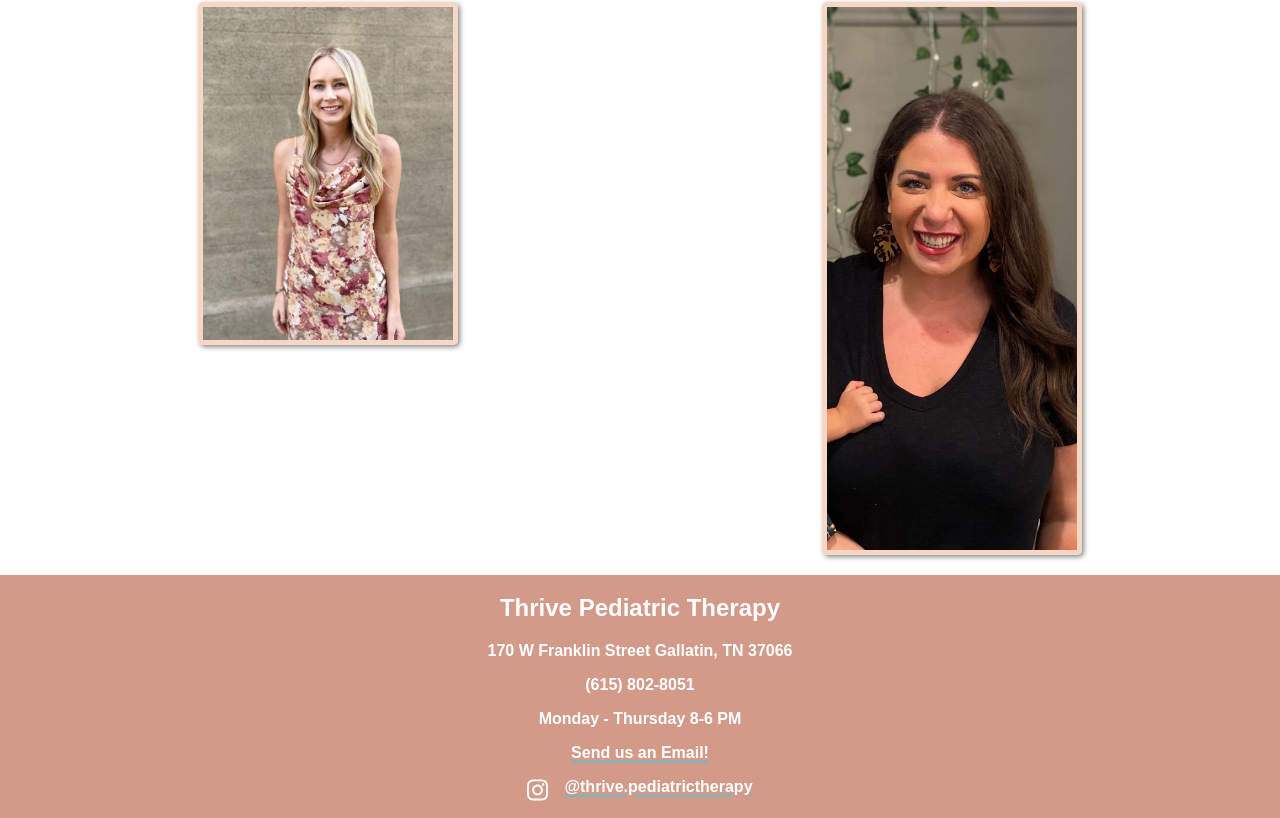
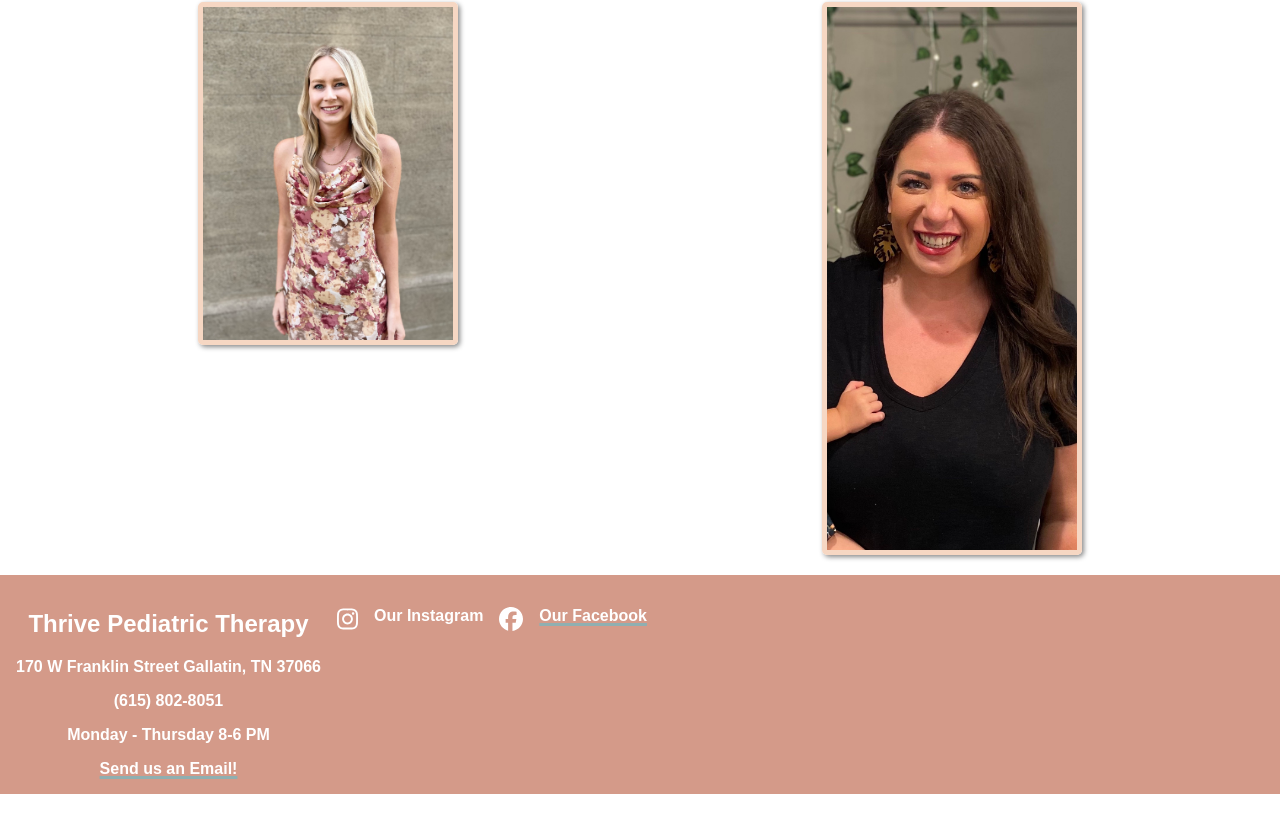
Before and after one commit to brunojoey/thrive-therapy, a React (Create React App) app: page / in a window 1280 px wide. Shown: the part 2044-2862 px from the top of the page. After the commit the page ends 2838 px from the top, so only its background shows below. Built offline with nearby package versions, Linux system fonts and the light colour scheme.

Commit message:
Added some borders to the icons within the Contact Page and added a Facebook link

```diff
--- a/src/components/Footer.js
+++ b/src/components/Footer.js
@@ -1,12 +1,12 @@
 import { FontAwesomeIcon } from "@fortawesome/react-fontawesome";
-import { faInstagram } from "@fortawesome/free-brands-svg-icons";
+import { faInstagram, faFacebook } from "@fortawesome/free-brands-svg-icons";
 import "./index.scss";
 
 const Footer = () => {
   return (
     <footer className="footer">
       <section className="footer-info">
-        <h2>Thrive Pediatric Therapy</h2>
+        <h1>Thrive Pediatric Therapy</h1>
         <p>170 W Franklin Street Gallatin, TN 37066 </p>
         <p>(615) 802-8051</p>
         <p>Monday - Thursday 8-6 PM</p>
@@ -14,7 +14,9 @@ const Footer = () => {
       </section>
       <section className="social-links">
         <FontAwesomeIcon icon={faInstagram} className="instagram" />
-        <a href="https://instagram.com/thrive.pediatrictherapy/" className="instagram-link">@thrive.pediatrictherapy</a>
+        <a href="https://instagram.com/thrive.pediatrictherapy/" className="instagram-link">Our Instagram</a>
+        <FontAwesomeIcon icon={faFacebook} className="facebook" />
+        <a href="https://www.facebook.com/thrivepediatrictherapytn" className="facebook-link">Our Facebook</a>
       </section>
     </footer>
   )
--- a/src/components/index.scss
+++ b/src/components/index.scss
@@ -125,7 +125,8 @@
   font-weight: bold;
   text-align: center;
   display: flex;
-  flex-direction: column;
+  flex-direction: row;
+  padding: 1rem;
 
   @include respond(phone) {
     width: 100%;
@@ -142,6 +143,23 @@
   .instagram {
     margin-right: 1rem;
     font-size: 1.5rem;
+
+    &-link {
+      margin-right: 1rem;
+      font-size: 1rem;
+      color: $color-white;
+      text-decoration: none;
+      transition: 0.3s ease;
+
+      &:hover {
+      text-decoration: underline $color-lightTeal 3px;
+      }
+    }
+  }
+
+  .facebook {
+    margin-right: 1rem;
+    font-size: 1.5rem;
     transition: 0.3s ease;
 
     &:hover {
@@ -149,7 +167,7 @@
       font-size: 2.5rem;
     }
   }
-  .instagram-link {
+  .facebook-link {
     font-size: 1rem;
     color: $color-white;
     text-decoration: underline $color-lightTeal 3px;
--- a/src/pages/index.scss
+++ b/src/pages/index.scss
@@ -344,6 +344,9 @@
     color: $color-lightTeal;
     font-size: 1.5rem;
     text-align: center;
+    border: 3px solid $color-lightTeal;
+    padding: 1rem;
+    border-radius: 50%;
   }
 
   &-square {
@@ -371,16 +374,17 @@
   }
 
   &-button {
+    color: $color-white;
+    background-color: $color-lightTeal;
     width: 20%;
     padding: 0.25rem;
     font-weight: bold;
-    background-color: $color-lightTeal;
+    border: none;
     border-radius: 5px;
     transition: 0.3s ease;
-    color: $color-white;
 
     &:hover {
-      box-shadow: 2px 2px 5px #555;
+      box-shadow: 4px 4px 8px #555;
       transform: translateY(-0.25rem);
     }
   }
@@ -660,6 +664,7 @@
       justify-content: center;
       align-items: center;
 
+
       > p {
         text-align: center;
         font-weight: bold;
@@ -675,6 +680,7 @@
       display: flex;
       justify-content: center;
     }
+
   }
 
   // Resources Media Styling
```
Also changed, not shown: public/manifest.json, 1 other file (tests, documents, lock files or other folders).
